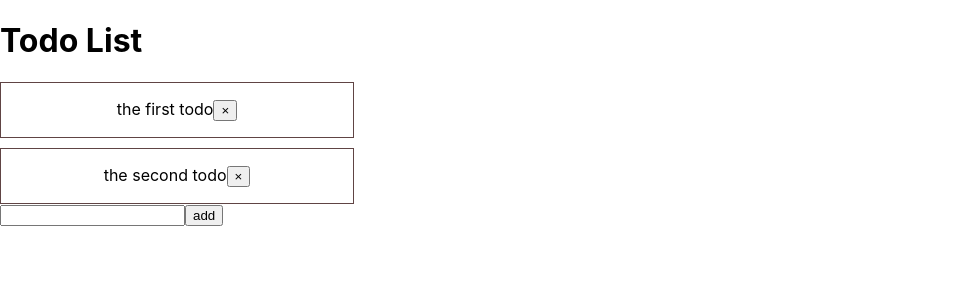
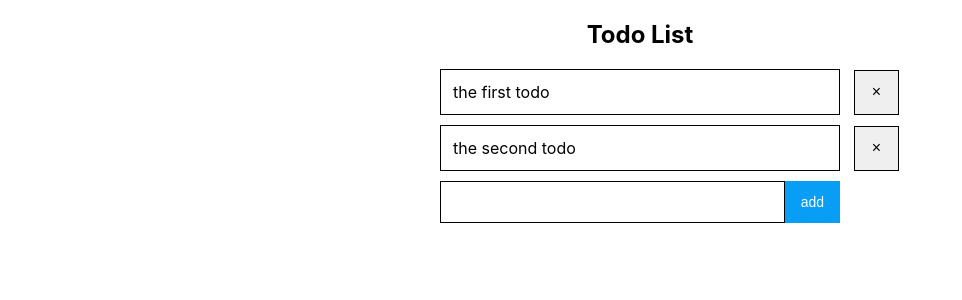
Before and after one commit to Lanest8/day10-todo, a React (Create React App) app: page / in a window 1280 px wide. Shown: the top 300 px of the page, without its empty margins (0-962 px from the left). Built offline with nearby package versions, Linux system fonts and the light colour scheme.

Commit message:
feat: app and delete css

```diff
--- a/src/App.css
+++ b/src/App.css
@@ -1,11 +1,76 @@
+.app-container {
+    max-width: 400px;
+    margin: 0 auto;
+    padding: 20px;
+}
+
+.header {
+    text-align: center;
+    margin-bottom: 20px;
+}
+
+.header h1 {
+    margin: 0;
+    font-size: 24px;
+    color: #000;
+    font-weight: bold;
+}
+
+.input-section {
+    display: flex;
+    margin-bottom: 20px;
+}
+
+.todo-input {
+    flex: 1;
+    padding: 12px;
+    border: 1px solid black;
+    font-size: 14px;
+}
+
+.add-button {
+    padding: 12px 16px;
+    background-color: #089ef5;
+    color: white;
+    border: none;
+    cursor: pointer;
+    font-size: 14px;
+}
+
+.todo-group {
+    margin-bottom: 30px;
+}
+
 .todo-item {
-    width: 320px;
-    padding: 16px;
-    border: 1px solid #604444;
-    margin-top: 10px;
-    text-align: center;
+    display: flex;
+    align-items: center;
+    padding: 12px;
+    border: 1px solid black;
+    margin-bottom: 10px;
+    position: relative;
+}
+
+.todo-text {
+    flex: 1;
+    font-size: 14px;
+    text-align: left;
+    padding-right: 30px;
 }
 
 .todo-item .todo-done{
     text-decoration: line-through;
 }
+
+.delete-button {
+    position: absolute;
+    right: -60px;
+    border: 1px solid black;
+    color: #000;
+    font-size: 16px;
+    cursor: pointer;
+    width: 45px;
+    height: 45px;
+    display: flex;
+    align-items: center;
+    justify-content: center;
+}
```
